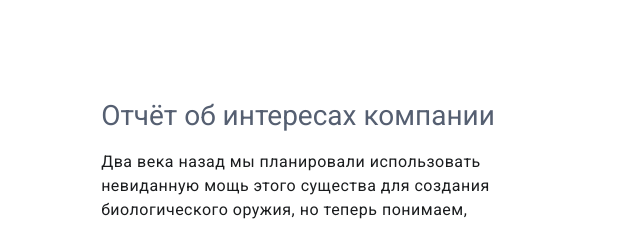
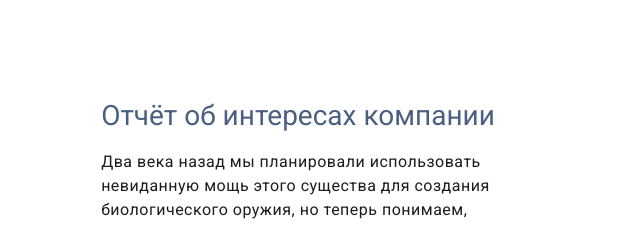
Before and after one commit to EAZYBRIZI/LS-6, a website: page app/index.html in a window 1280 px wide. Shown: the part 849-1074 px from the top of the page, 616-1256 px from the left. Drawn offline with nearby package versions, Linux system fonts and the light colour scheme; files that its build step writes are made by us from their sources; files whose address does not match are found by name.

Commit message:
some changes

```diff
--- a/app/scss/_tokens.scss
+++ b/app/scss/_tokens.scss
@@ -107,7 +107,7 @@
   --md-sys-color-on-primary-light: #ffffff;
   --md-sys-color-primary-container-light: #d5e3ff;
   --md-sys-color-on-primary-container-light: #001b3c;
-  --md-sys-color-secondary-light: #555f71;
+  --md-sys-color-secondary-light: #4B5F80;
   --md-sys-color-on-secondary-light: #ffffff;
   --md-sys-color-secondary-container-light: #d9e3f8;
   --md-sys-color-on-secondary-container-light: #121c2b;
```
